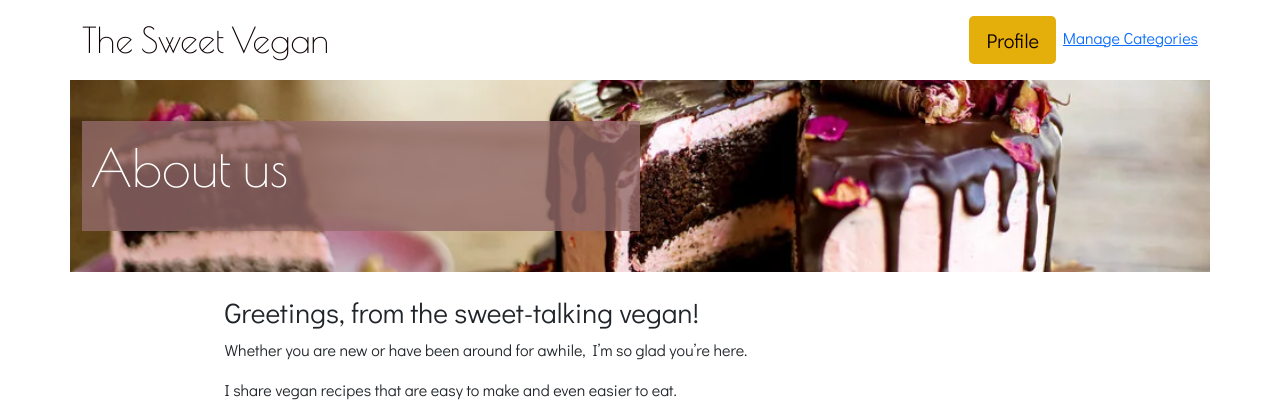
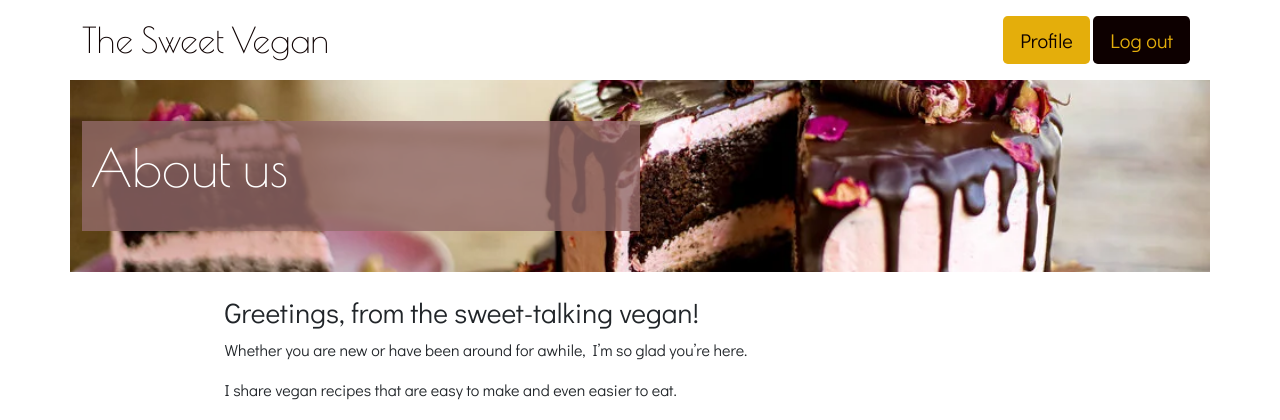
Before and after one commit to mattgriffindev/filfthy-gorgeous-vegan, a Flask app: page /about in a window 1280 px wide. Shown: the top 420 px of the page. Run offline with Flask 2, Linux system fonts and the light colour scheme; the visitor is signed in with stand-in values (Sample User, id 1); some libraries are stand-ins or nearby versions; some web fonts are replaced.

Commit message:
Edit base.html: add logout button to navbar for all users in session

```diff
--- a/cakebox/templates/base.html
+++ b/cakebox/templates/base.html
@@ -38,8 +38,9 @@
                     <span class="navbar-text d-none d-lg-block ms-2">
                         {% if session.user %}
                         <a class="btn-main btn btn-lg" href="{{ url_for('profile', user_name=session['user']) }}" role="button">Profile</a>
+                        <a class="btn-main-reverse btn btn-lg" href="{{ url_for('logout') }}" role="button">Log out</a>
                         {% if session.user|lower == "admin"|lower %}
-                        <a href="{{ url_for('categories') }}">Manage Categories</a>
+                        <!-- <a class="btn-main-reverse btn btn-lg" href="{{ url_for('logout') }}" role="button">Log out</a> -->
                         {% endif %}
                         {% else %}
                         <a class="btn-main-reverse btn btn-lg" href="{{ url_for('login') }}" role="button">Login</a>
```
